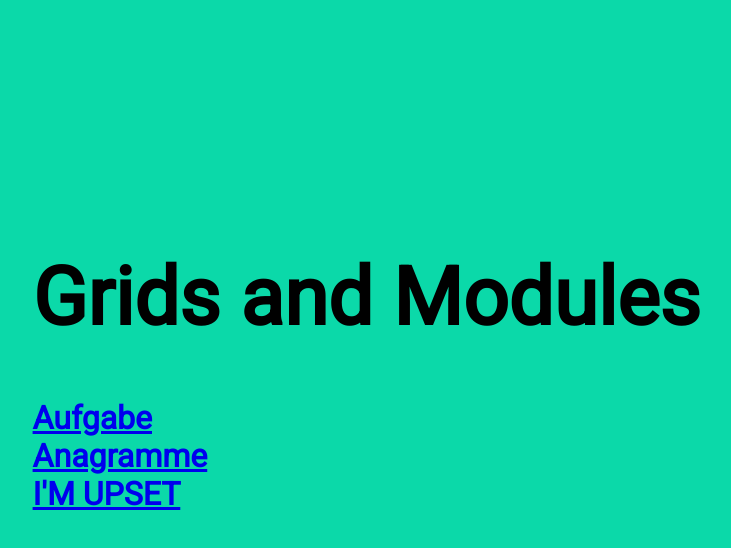
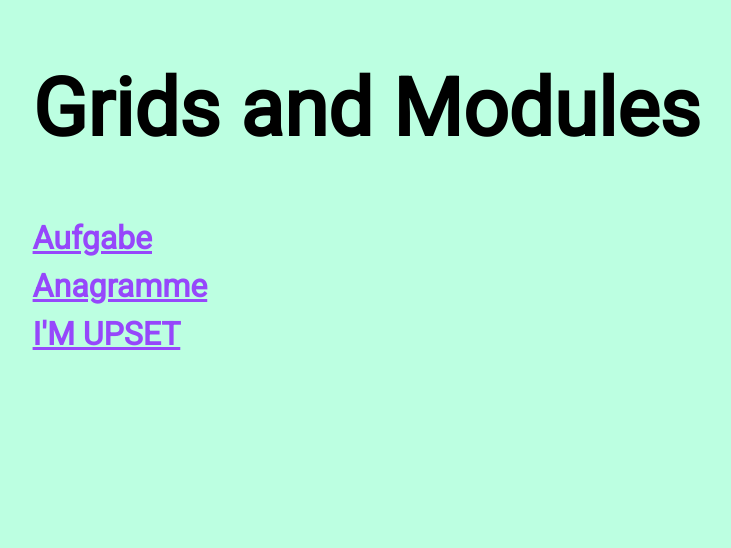
Before and after one commit to samdiener/IAD2019.grid-and-modules, a plain HTML site: page index.html in a window 1280 px wide. Shown: the whole page, without its empty margins (165-896 px from the left). Drawn offline with Linux system fonts and the light colour scheme.

Commit message:
Add files via upload

```diff
--- a/index.html
+++ b/index.html
@@ -12,7 +12,7 @@
 
     body {
       font-family: Roboto;
-      background: #0bd9a9;
+      background: #BCFFE1;
       font-weight: 900;
     }
 
@@ -28,7 +28,7 @@
       display: grid;
       grid-template-columns:  1fr;
       grid-auto-flow: clumns;
-      padding: 15%;
+      padding: 0% 15%;
     }
 
 
@@ -47,6 +47,13 @@
 h1 {
   font-size: 5rem;
 }
+
+a {
+  color: #9647FB;
+
+}
+
+.link { padding-top: 10px;}
 
 @media screen and (max-width: 48em){
 body{
```
